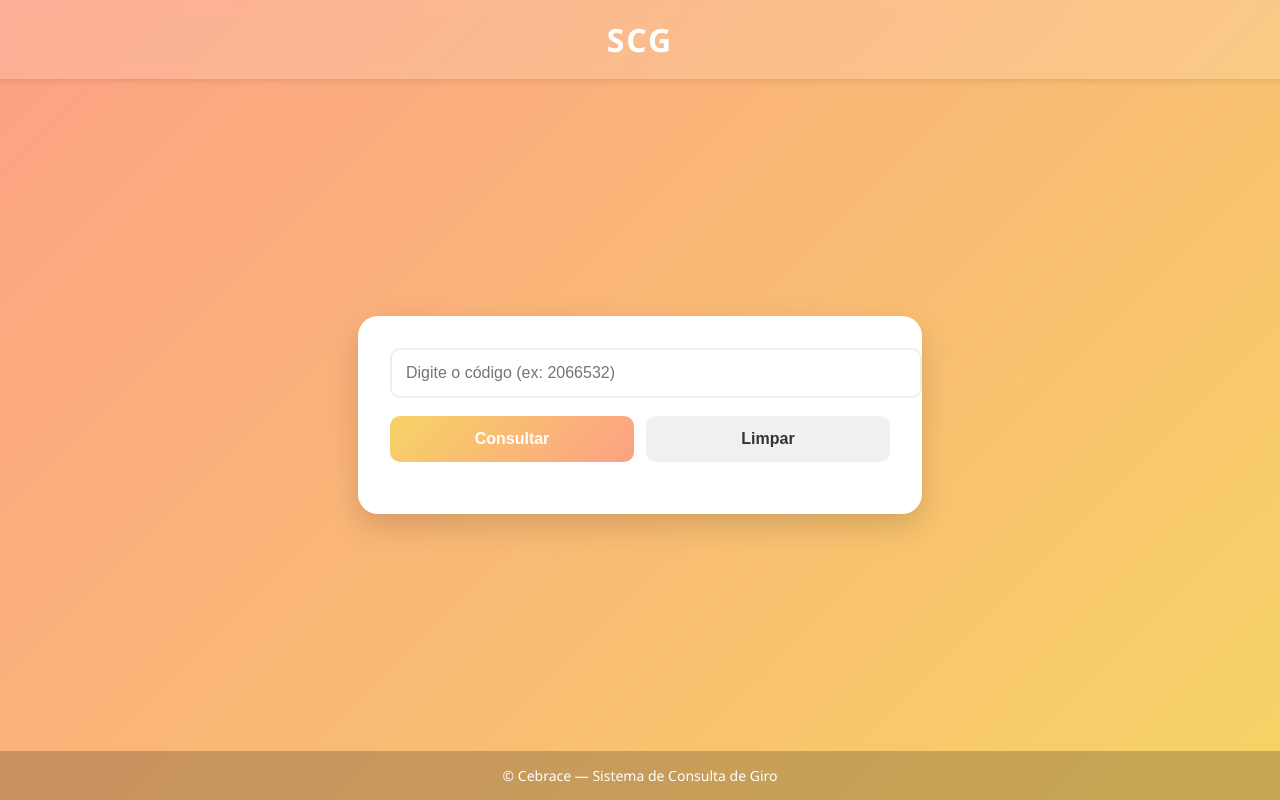
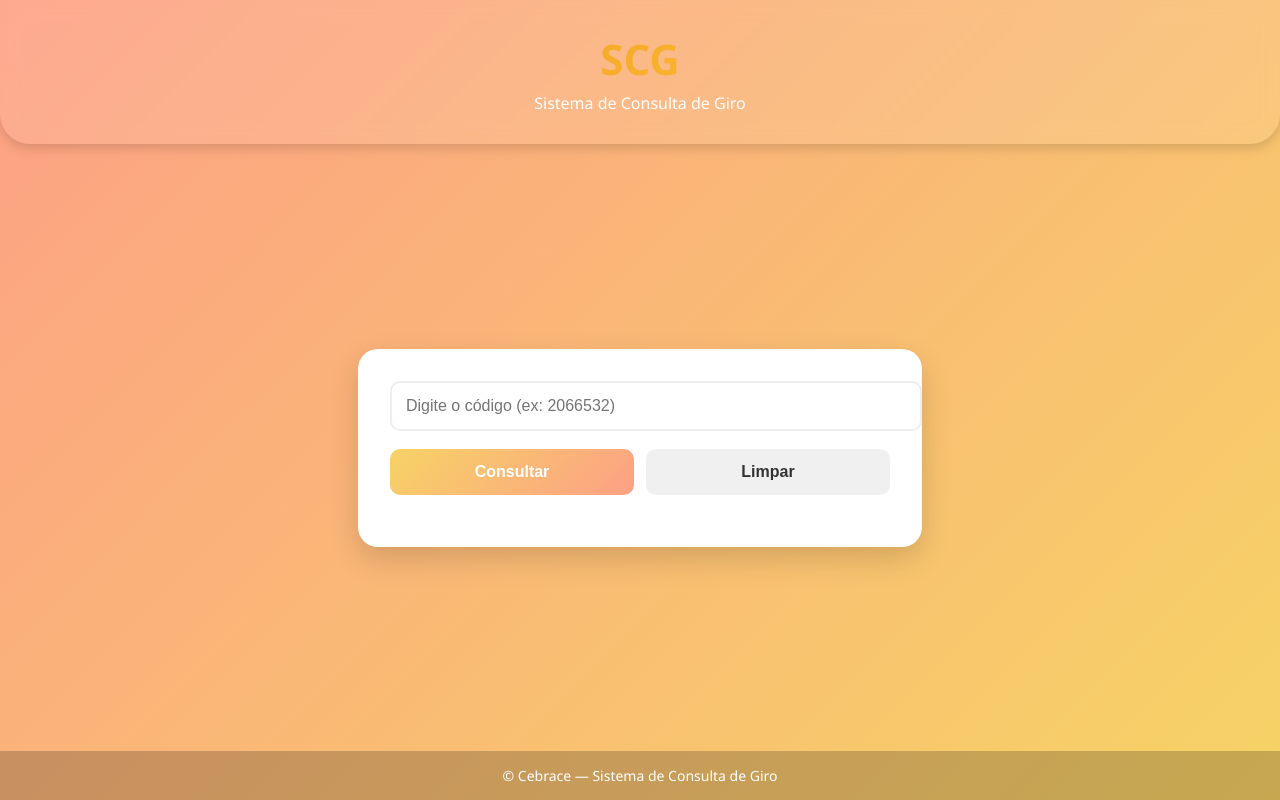
Before and after one commit to carloscarneiro2/consulta-giro, a plain HTML site: page index.html in a window 1280 px wide. Drawn offline with Linux system fonts and the light colour scheme.

Commit message:
Add files via upload

```diff
--- a/index.html
+++ b/index.html
@@ -7,7 +7,7 @@
   <style>
     :root {
       --orange: #f08600;
-      --orange-dark: #d97400;
+      --yellow: #ffd65a;
       --bg-gradient: linear-gradient(135deg, #fda085, #f6d365);
       --white: #fff;
       --dark: #333;
@@ -22,15 +22,27 @@
       min-height: 100vh;
     }
     .topbar {
-      background: rgba(255,255,255,0.15);
-      backdrop-filter: blur(6px);
+      background: rgba(255,255,255,0.1);
+      backdrop-filter: blur(8px);
+      padding: 30px 20px;
+      text-align: center;
+      border-bottom-left-radius: 30px;
+      border-bottom-right-radius: 30px;
+      box-shadow: 0 4px 12px rgba(0,0,0,0.15);
+    }
+    .topbar h1 {
+      font-size: 42px;
+      font-weight: 900;
+      margin: 0;
+      background: linear-gradient(135deg, var(--orange), var(--yellow));
+      -webkit-background-clip: text;
+      -webkit-text-fill-color: transparent;
+    }
+    .topbar p {
+      margin: 5px 0 0;
+      font-size: 16px;
       color: white;
-      padding: 18px;
-      text-align: center;
-      font-size: 32px;
-      font-weight: 900;
-      letter-spacing: 2px;
-      box-shadow: 0 2px 6px rgba(0,0,0,0.1);
+      font-weight: 500;
     }
     .container {
       flex: 1;
@@ -110,7 +122,7 @@
     .enderecos-box h3 {
       margin: 0 0 10px;
       font-size: 16px;
-      color: var(--orange-dark);
+      color: var(--orange);
     }
     .chips {
       display: flex;
@@ -140,7 +152,10 @@
   </style>
 </head>
 <body>
-  <div class="topbar">SCG</div>
+  <div class="topbar">
+    <h1>SCG</h1>
+    <p>Sistema de Consulta de Giro</p>
+  </div>
 
   <div class="container">
     <div class="card">
```
